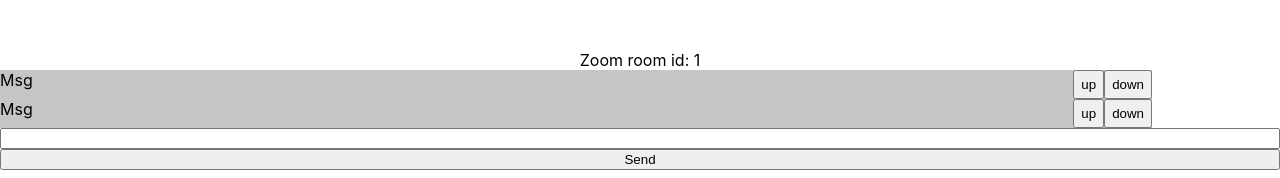
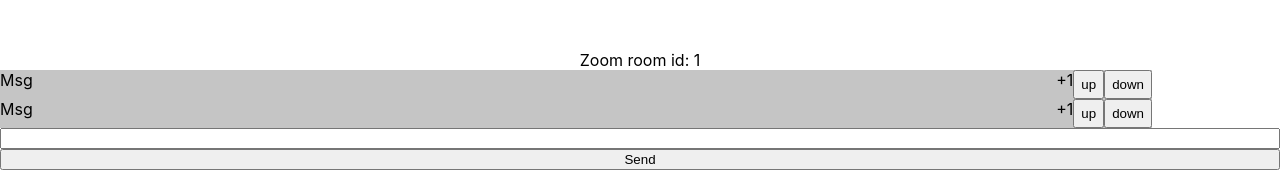
Before and after one commit to RapidKebab/ProjectWobble, a React (Create React App) app in the folder wobbl/: page /zoom/1 in a window 1280 px wide. Shown: the part 330-508 px from the top of the page. Built offline with nearby package versions, Linux system fonts and the light colour scheme; no server answers.

Commit message:
Update Msg.js

```diff
--- a/wobbl/src/components/Msg/Msg.js
+++ b/wobbl/src/components/Msg/Msg.js
@@ -7,6 +7,7 @@
       <div className="msg">
         Msg
         <div className="buttons">
+        +1
         <button>up</button>
         <button>down</button>
         </div>
```
